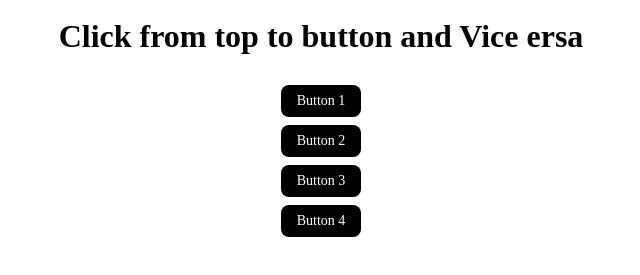
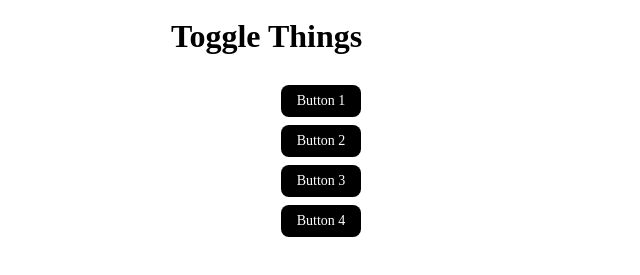
Before and after one commit to TYT1001/js-practice-repo, a plain HTML site: page EventListener/index.html in a window 1280 px wide. Shown: the part 421-696 px from the top of the page, without its empty margins (319-959 px from the left). Drawn offline with nearby package versions, Linux system fonts and the light colour scheme.

Commit message:
modifying the EventListener folder

```diff
--- a/EventListener/index.html
+++ b/EventListener/index.html
@@ -57,7 +57,7 @@
         </div>
       </div>
     </div>
-    <h1 class="back">Click from top to button and Vice ersa</h1>
+    <h1 class="back">Toggle Things</h1>
     <div
       class="ph3 ma2 pa2 h-75-l flex justify-center items-center flex-column"
     >
```
